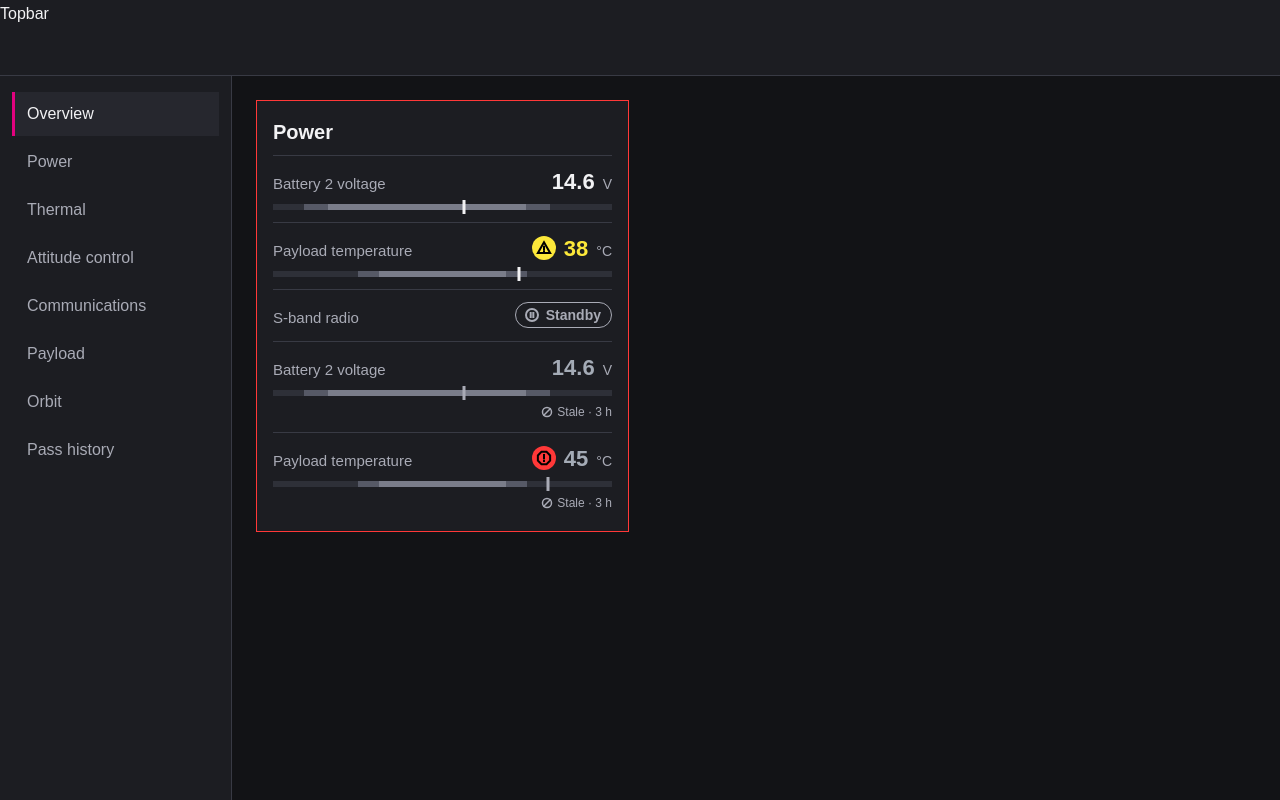
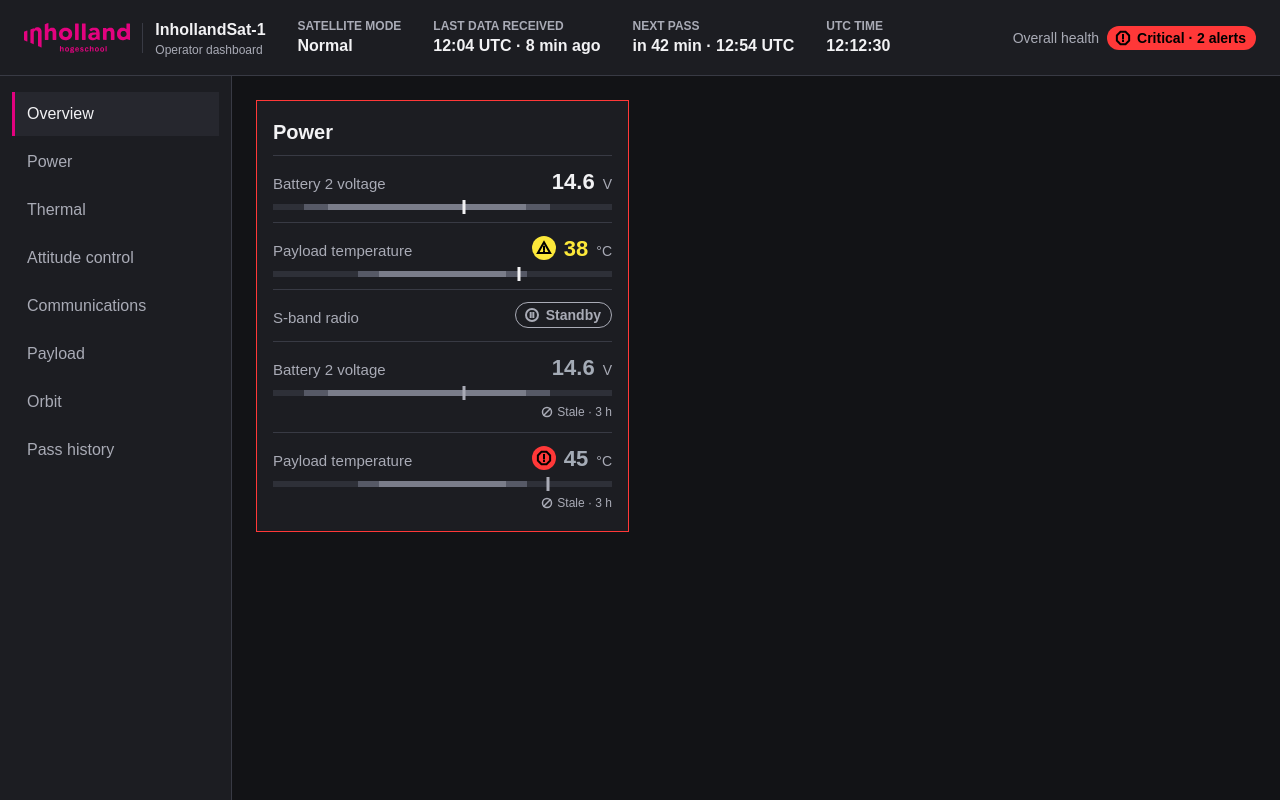
Before and after one commit to DenisaaMinu/satellite-dashboard, a React (Vite) app: page / in a window 1280 px wide. Built offline with nearby package versions, Linux system fonts and the light colour scheme.

Commit message:
Add TopBar with brand, info items and overall health

```diff
--- a/src/components/AppShell/AppShell.tsx
+++ b/src/components/AppShell/AppShell.tsx
@@ -2,6 +2,7 @@ import type { ReactNode } from "react";
 import { Sidebar } from "../Sidebar/Sidebar";
 
 import styles from "./AppShell.module.css";
+import { TopBar } from "../TopBar/TopBar";
 
 interface AppShellProps {
     children: ReactNode;
@@ -10,7 +11,9 @@ interface AppShellProps {
 export function AppShell({ children }: AppShellProps) {
     return (
         <div className={styles.shell}>
-            <header className={styles.topbar}>Topbar</header>
+            <header className={styles.topbar}>
+                <TopBar />
+            </header>
             <nav className={styles.sidebar}>
                 <Sidebar active="overview" />
             </nav>
--- /dev/null
+++ b/src/components/TopBar/TopBar.module.css
@@ -0,0 +1,79 @@
+/* one row, everything vertically centred in the 76px header */
+.topbar {
+  height: 100%;
+  display: flex;
+  align-items: center;
+  gap: var(--space-6);
+  padding: 0 var(--space-5);
+}
+
+/* logo | divider | text, in one row */
+.brand {
+  display: flex;
+  align-items: center;
+  gap: var(--space-3);
+}
+
+.logo {
+  height: var(--logo-height);
+  display: block;
+}
+
+/* thin vertical line, same height as the logo */
+.divider {
+  width: 1px;
+  height: var(--logo-height);
+  background: var(--color-line);
+}
+
+/* name on top, subtitle under it */
+.brandText {
+  display: flex;
+  flex-direction: column;
+}
+
+.name {
+  font: var(--text-body-strong);
+  color: var(--color-text);
+}
+
+.subtitle {
+  font: var(--text-caption);
+  color: var(--color-text-muted);
+}
+
+/* the 4 info items next to each other */
+.info {
+  display: flex;
+  gap: var(--space-6);
+}
+
+/* label on top, value under it */
+.infoItem {
+  display: flex;
+  flex-direction: column;
+}
+
+.infoLabel {
+  font: var(--text-overline);
+  color: var(--color-text-muted);
+  text-transform: uppercase;
+}
+
+.infoValue {
+  font: var(--text-body-strong);
+  color: var(--color-text);
+}
+
+/* margin-left: auto pushes health to the far right */
+.health {
+  margin-left: auto;
+  display: flex;
+  align-items: center;
+  gap: var(--space-2);
+}
+
+.healthLabel {
+  font: var(--text-small);
+  color: var(--color-text-muted);
+}
--- /dev/null
+++ b/src/components/TopBar/TopBar.tsx
@@ -0,0 +1,42 @@
+import styles from "./TopBar.module.css";
+import logo from "../../assets/inholland-logo.svg";
+
+import { StatusBadge } from "../StatusBadge/StatusBadge";
+
+// Example data, not real satellite values
+
+const infoItems = [
+    { label: "Satellite mode", value: "Normal" },
+    { label: "Last data received", value: "12:04 UTC · 8 min ago" },
+    { label: "Next pass", value: "in 42 min · 12:54 UTC" },
+    { label: "UTC time", value: "12:12:30" },
+];
+
+export function TopBar() {
+    return (
+        <div className={styles.topbar}>
+            <div className={styles.brand}>
+                <img src={logo} alt="Inholland" className={styles.logo} />
+                <div className={styles.divider} />
+                <div className={styles.brandText}>
+                    <span className={styles.name}>InhollandSat-1</span>
+                    <span className={styles.subtitle}>Operator dashboard</span>
+                </div>
+            </div>
+
+            <div className={styles.info}>
+                {infoItems.map((item) => (
+                    <div key={item.label} className={styles.infoItem}>
+                        <span className={styles.infoLabel}>{item.label}</span>
+                        <span className={styles.infoValue}>{item.value}</span>
+                    </div>
+                ))}
+            </div>
+
+            <div className={styles.health}>
+                <span className={styles.healthLabel}>Overall health</span>
+                <StatusBadge status="critical" label="Critical · 2 alerts" />
+            </div>
+        </div>
+    );
+}
--- a/src/styles/tokens.css
+++ b/src/styles/tokens.css
@@ -66,4 +66,5 @@
   --topbar-height: 76px;
   --sidebar-width: 232px;
   --tab-indicator-width: 3px;   /* magenta bar on the selected tab */
+  --logo-height: 30px;
 }
```
Also changed, not shown: src/assets/inholland-logo.svg (added).
